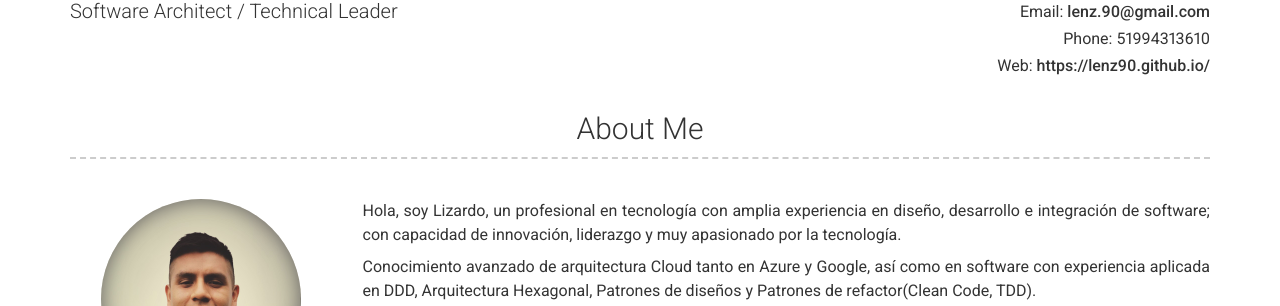
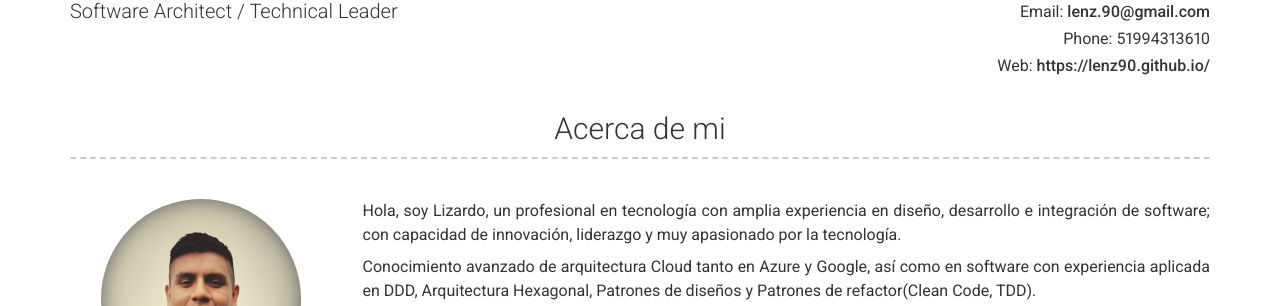
Before and after one commit to lenz90/lenz90.github.io, a Jekyll site: the page built from index.md, in a window 1280 px wide and 900 px high. Shown: the part 130-436 px from the top of the window. Built offline with Jekyll 4.4.1, drawn with Linux system fonts in a browser that asks for light colours; nearby versions of some CDN libraries.

Commit message:
initial commit

```diff
--- a/_config.yml
+++ b/_config.yml
@@ -49,7 +49,7 @@ additional_links:
 # google_analytics: "UA-00000000-0"
 
 # About Section
-# about_title: About Me (Use this to override about section title)
+about_title: Acerca de mi
 about_profile_image: images/profile.jpg
 about_content: | # this will include new lines to allow paragraphs
   Hola, soy Lizardo, un profesional en tecnología con amplia experiencia en diseño, desarrollo e integración de software; con capacidad de innovación, liderazgo y muy apasionado por la tecnología.
```
